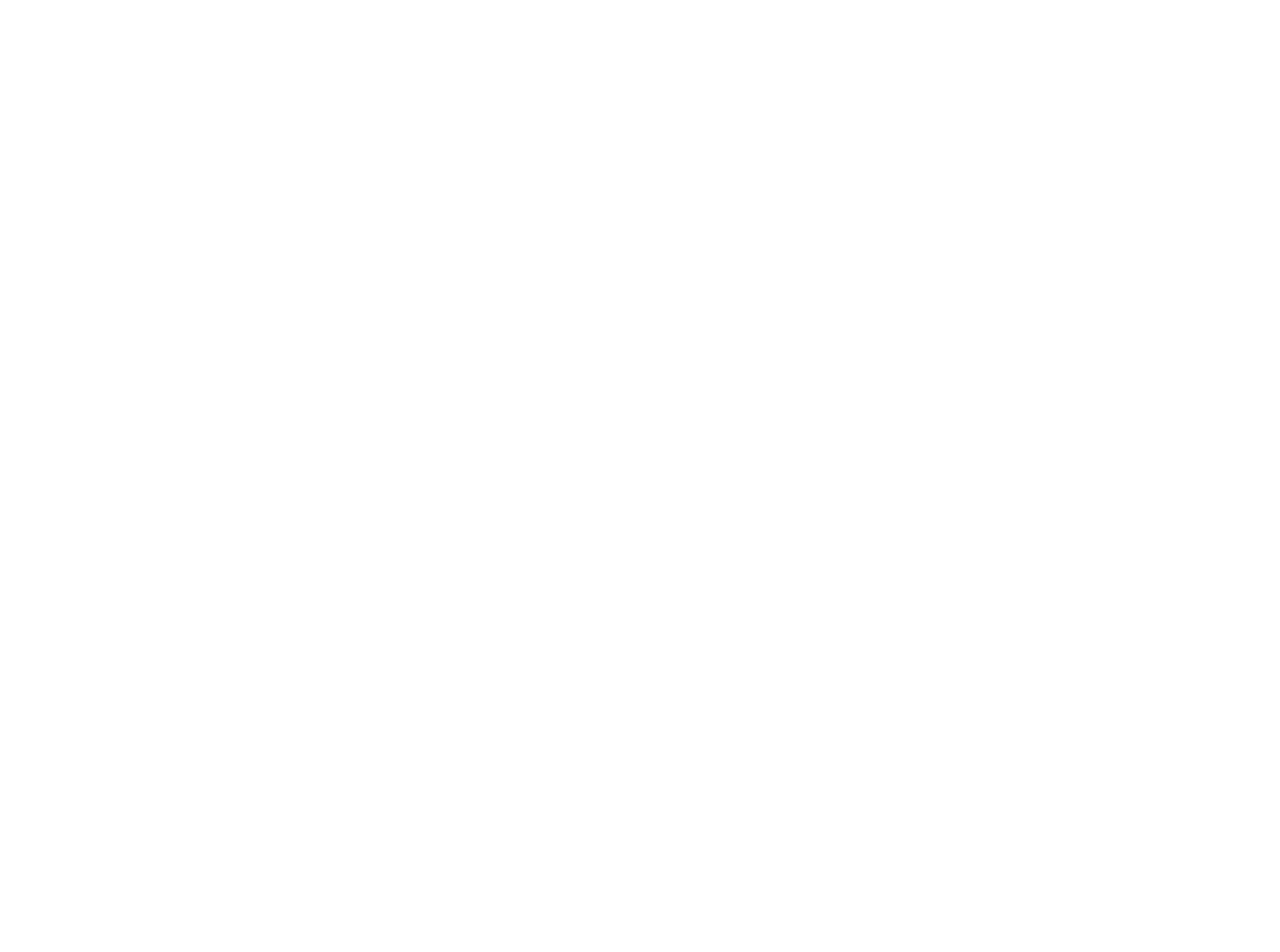
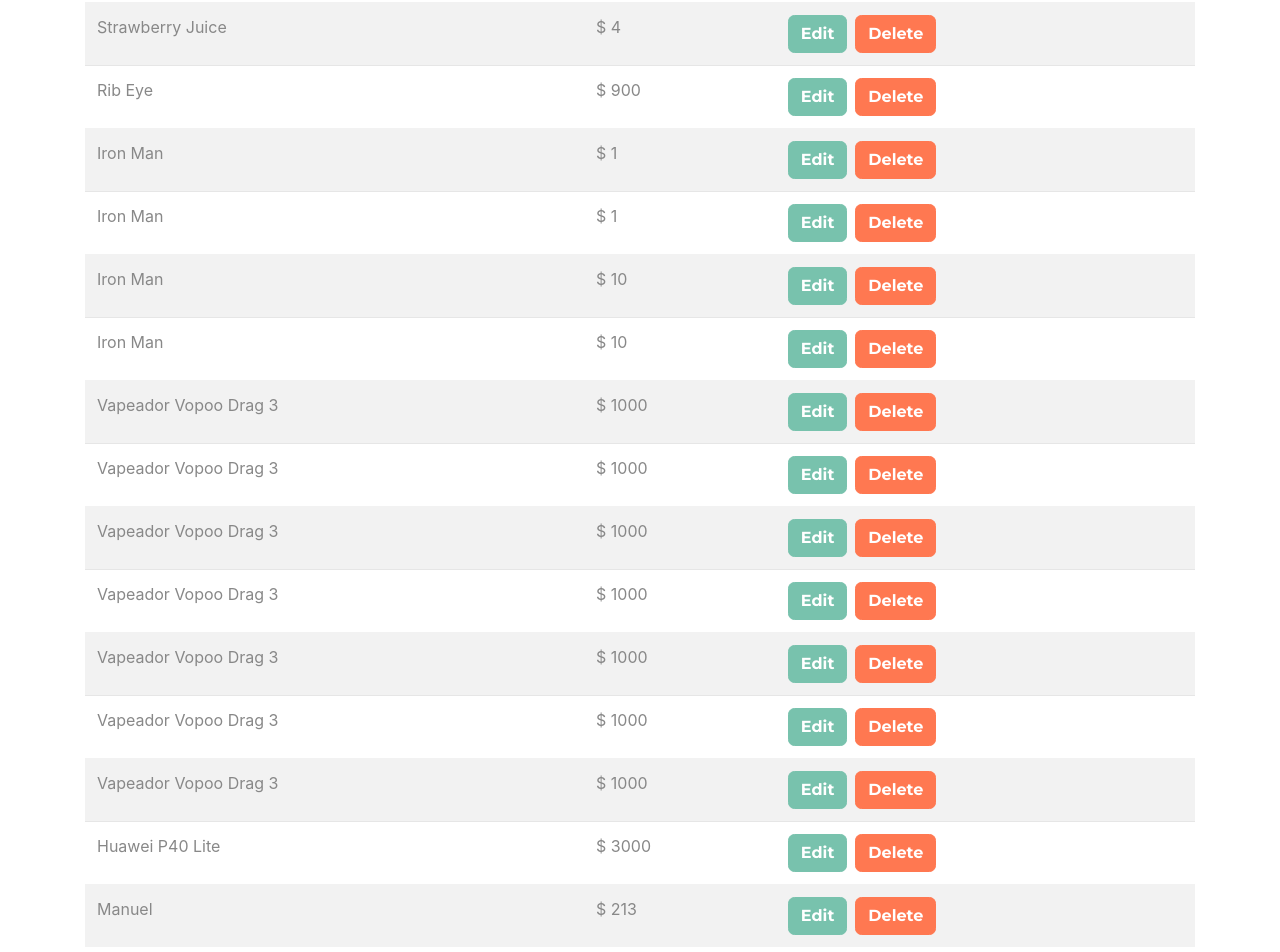
Before and after one commit to ManuelMaciel/crud-redux, a React (Create React App) app: page / in a window 1280 px wide. Shown: the part 512-1464 px from the top of the page. Before the commit the page ends 800 px from the top, so only its background shows below. Built offline with nearby package versions, Linux system fonts and the light colour scheme; data requests are answered from the project's data file.

Commit message:
added product component

```diff
--- a/db.json
+++ b/db.json
@@ -89,6 +89,11 @@
       "name": "Huawei P40 Lite",
       "price": 3000,
       "id": 18
+    },
+    {
+      "name": "Manuel",
+      "price": 213,
+      "id": 19
     }
   ]
 }
--- a/src/actions/productActions.js
+++ b/src/actions/productActions.js
@@ -15,7 +15,7 @@
     // update the state
     dispatch(addProduct());
     try {
-      await axiosClient.post("/product", product);
+      await axiosClient.post("/products", product);
       dispatch(addProductSucess(product));
       Swal.fire("Success", "Your product was successfully added", "success");
     } catch (error) {
--- /dev/null
+++ b/src/components/Product.js
@@ -0,0 +1,18 @@
+import React from 'react';
+import { Link } from 'react-router-dom';
+
+const Product = ({product}) => {
+  const { name, price, id } = product;
+  return (
+    <tr>
+      <td>{name}</td>
+      <td><span className='font-weigth-bold'>$ {price}</span></td>
+      <td className='acciones'>
+        <Link to={`/products/edit/${id}`} className='btn btn-primary mr-2'>Edit</Link>
+        <button type='button' className='btn btn-danger'>Delete</button>
+      </td>
+    </tr>
+  );
+}
+
+export default Product;
--- a/src/components/Products.js
+++ b/src/components/Products.js
@@ -1,37 +1,50 @@
-import React, { useEffect } from 'react';
+import React, { useEffect } from "react";
+import Product from "../components/Product";
 // Redux
-import { useSelector, useDispatch } from 'react-redux'
-import { getProductAction } from '../actions/productActions'
+import { useSelector, useDispatch } from "react-redux";
+import { getProductAction } from "../actions/productActions";
 
 const Products = () => {
-
   const dispatch = useDispatch();
+  // get state
+  const products = useSelector((state) => state.products.products);
+  const error = useSelector((state) => state.products.error);
+  const loading = useSelector((state) => state.products.loading);
 
   useEffect(() => {
     // consult the api
-    loadProducts()
-  }, [])
+    loadProducts();
+  }, []);
 
-  const loadProducts = () => dispatch( getProductAction() );
+  const loadProducts = () => dispatch(getProductAction());
 
   return (
     <>
-      <h2 className='text-center my-5'>Product List</h2>
-
-      <table className='table table-striped'>
-        <thead className='bg-primary table-dark'>
+      <h2 className="text-center my-5">Product List</h2>
+      {error ? (
+        <p className="font-weight-bold alert alert-danger text-center mt-4">
+          There was an error
+        </p>
+      ) : null}
+      {loading ? <p className="text-center">Loading...</p> : null}
+      <table className="table table-striped">
+        <thead className="bg-primary table-dark">
           <tr>
-            <th scope='col'>Name</th>
-            <th scope='col'>Price</th>
-            <th scope='col'>Actions</th>
+            <th scope="col">Name</th>
+            <th scope="col">Price</th>
+            <th scope="col">Actions</th>
           </tr>
         </thead>
         <tbody>
-
+          {products.length === 0
+            ? "There are no products"
+            : products.map((product) => (
+                <Product key={product.id} product={product} />
+              ))}
         </tbody>
       </table>
     </>
   );
-}
+};
 
 export default Products;
```
